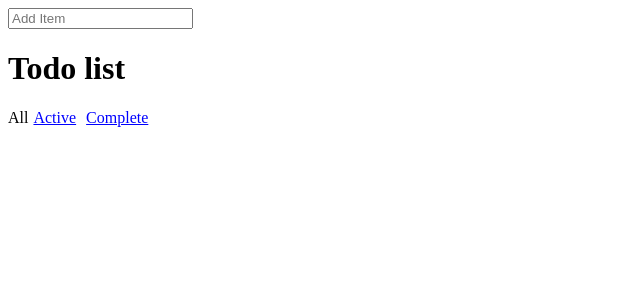
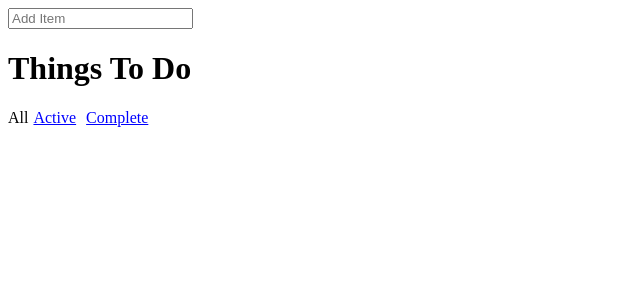
Before and after one commit to Jcummings81/React2DevpointReview, a React (Create React App) app: page / in a window 1280 px wide. Shown: the top 300 px of the page, without its empty margins (0-640 px from the left). Built offline with nearby package versions, Linux system fonts and the light colour scheme.

Commit message:
changed list name

```diff
--- a/src/App.js
+++ b/src/App.js
@@ -53,7 +53,7 @@ return (
       <Form addTodo={this.addItem} />
       <List
       todos={this.visibleTodos()}
-      name="Todo list"
+      name="Things To Do"
       todoClick={this.handleClick}
       />
       <Footer view={view} setFilter={this.setFilter} />
```
